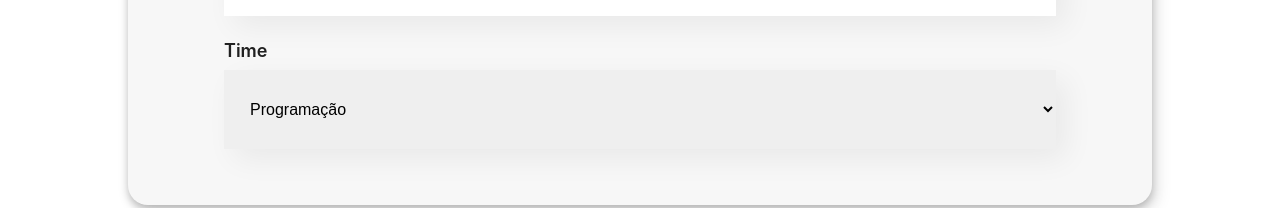
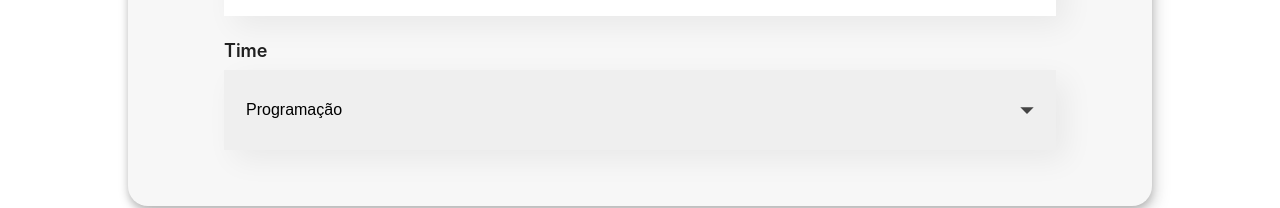
Before and after one commit to GabrielVeroneze/organo-plus, a React (Create React App) app: page / in a window 1280 px wide. Shown: the part 1068-1276 px from the top of the page. Built offline with nearby package versions, Linux system fonts and the light colour scheme.

Commit message:
:lipstick: feat: Corrige estilo da seta do select

```diff
--- a/src/componentes/ListaSuspensa/ListaSuspensa.css
+++ b/src/componentes/ListaSuspensa/ListaSuspensa.css
@@ -12,6 +12,10 @@
 }
 
 .lista__menu {
+    appearance: none;
+    background-image: url('../../../public/imagens/arrow_drop_down.svg');
+    background-position: calc(100% - 22px) center;
+    background-repeat: no-repeat;
     border: none;
     box-shadow: 10px 10px 30px rgba(0, 0, 0, 0.06);
     box-sizing: border-box;
@@ -19,4 +23,6 @@
     line-height: 20px;
     padding: 1.875rem 1.375rem;
     width: 100%;
+    -moz-appearance: none;
+    -webkit-appearance: none;
 }
```
Also changed, not shown: public/imagens/arrow_drop_down.svg (added).
